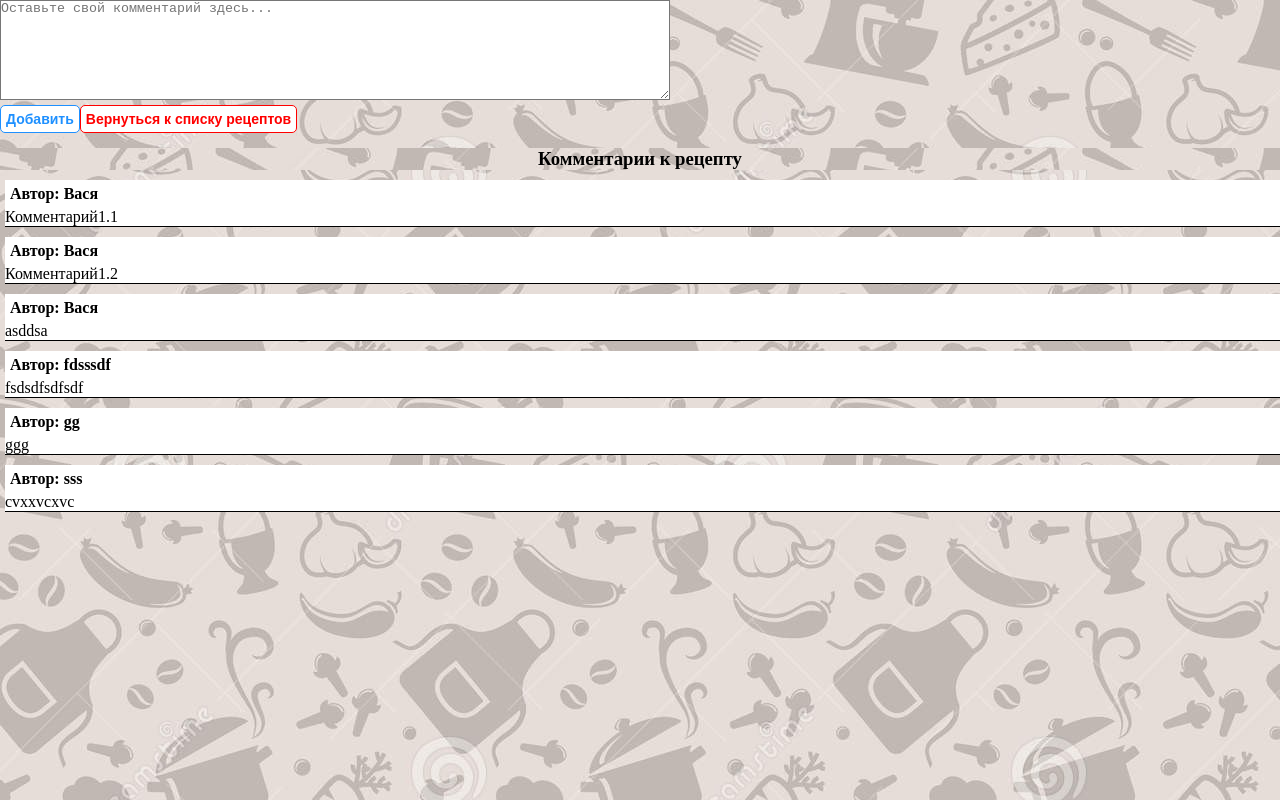
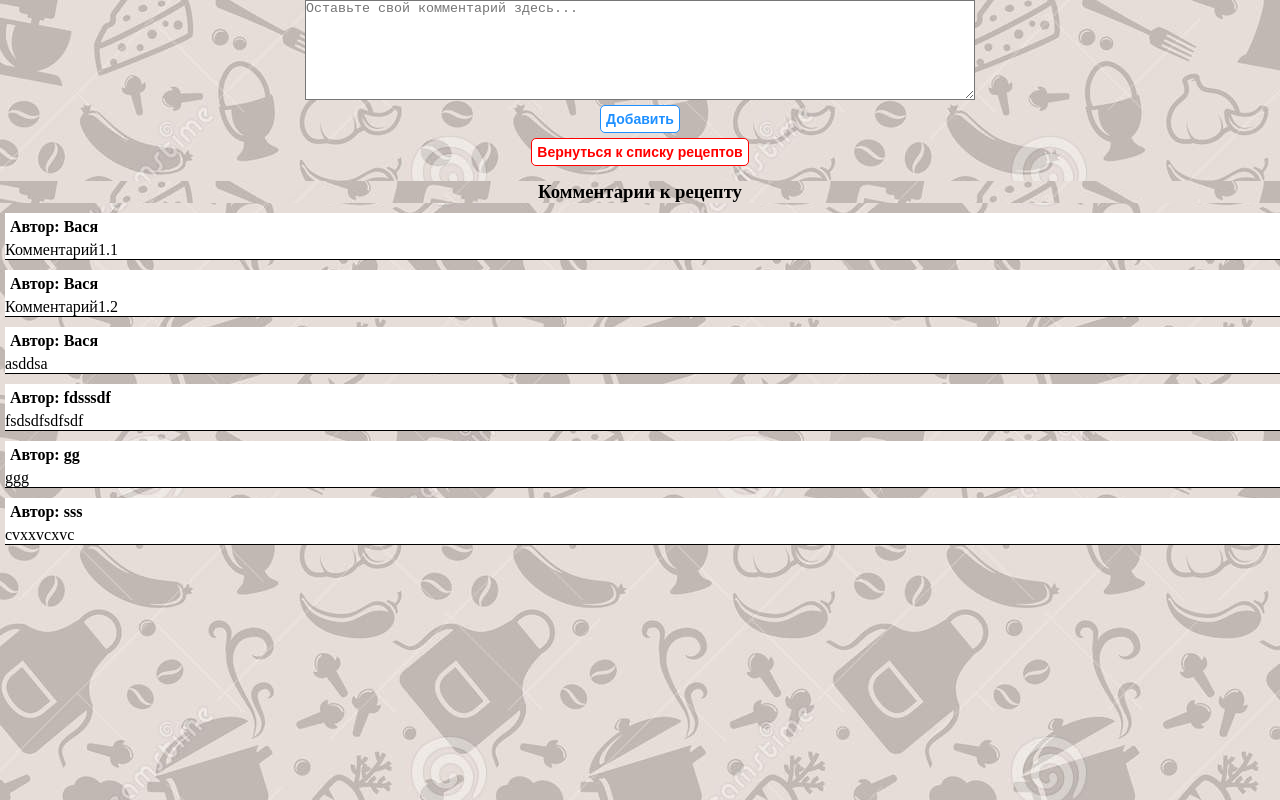
Before and after one commit to stasBigunenko/pet-cooking-book, a React (Create React App) app: page /recipes/1 in a window 1280 px wide. Built offline with nearby package versions, Linux system fonts and the light colour scheme; data requests are answered from the project's data file.

Commit message:
Changed some styles

```diff
--- a/db.json
+++ b/db.json
@@ -12,17 +12,17 @@
     },
     {
       "id": 2,
-      "order": 3,
+      "order": 2,
       "title": "Блины тонкие",
       "cookingTime": "40",
       "calories": 1000,
       "description": "Тонкие же блины пришли к нам из Франции, и стали называться блинчиками, они могут быть как с начинкой, так и без неё, ведь только в тонкий блинчик вы сможете завернуть начинку. И хотя со словом, вроде, всё понятно, я иногда по-прежнему продолжаю называть тонкие блинчики — блинами.",
       "url": "pancakes.png",
-      "likes": 7
+      "likes": 8
     },
     {
       "id": 3,
-      "order": 2,
+      "order": 3,
       "title": "Паста карбонара",
       "cookingTime": "25",
       "calories": 2000,
--- a/src/Pages/RecipeIdComment.js
+++ b/src/Pages/RecipeIdComment.js
@@ -30,7 +30,7 @@ const RecipeIdComment = () => {
         setComments(comments)
     }
 
-    // Function taht add a new comment to the db
+    // Function that add a new comment to the db
     async function createComment(e) {
         e.preventDefault()
         const newComments = await DishesService.createComment(author, commentBody, comments, params.id)
@@ -40,18 +40,12 @@ const RecipeIdComment = () => {
     return (
         <div >
             <form
+                style={{justifyContent:'center', alignContent:'center', display:'flex', flexDirection:'column', alignItems:'center'}}
                 onSubmit={e => {
                     createComment(e)
                     setCommentBody('')
                     setCommentAuthor('')
                 }}>
-                {/*<input*/}
-                {/*    style={{marginBottom:"12px", justifySelf:"center", margin:"12px"}}*/}
-                {/*    placeholder='Ваше имя'*/}
-                {/*    value={commentAuthor}*/}
-                {/*    onChange={e => setCommentAuthor(e.target.value)}*/}
-                {/*    required={true}*/}
-                {/*/>*/}
                 <textarea
                     style={{display:'flex', width:"670px", height:"100px", justifyContent:'center', alignContent:'center', background: "white"}}
                     placeholder='Оставьте свой комментарий здесь...'
```
